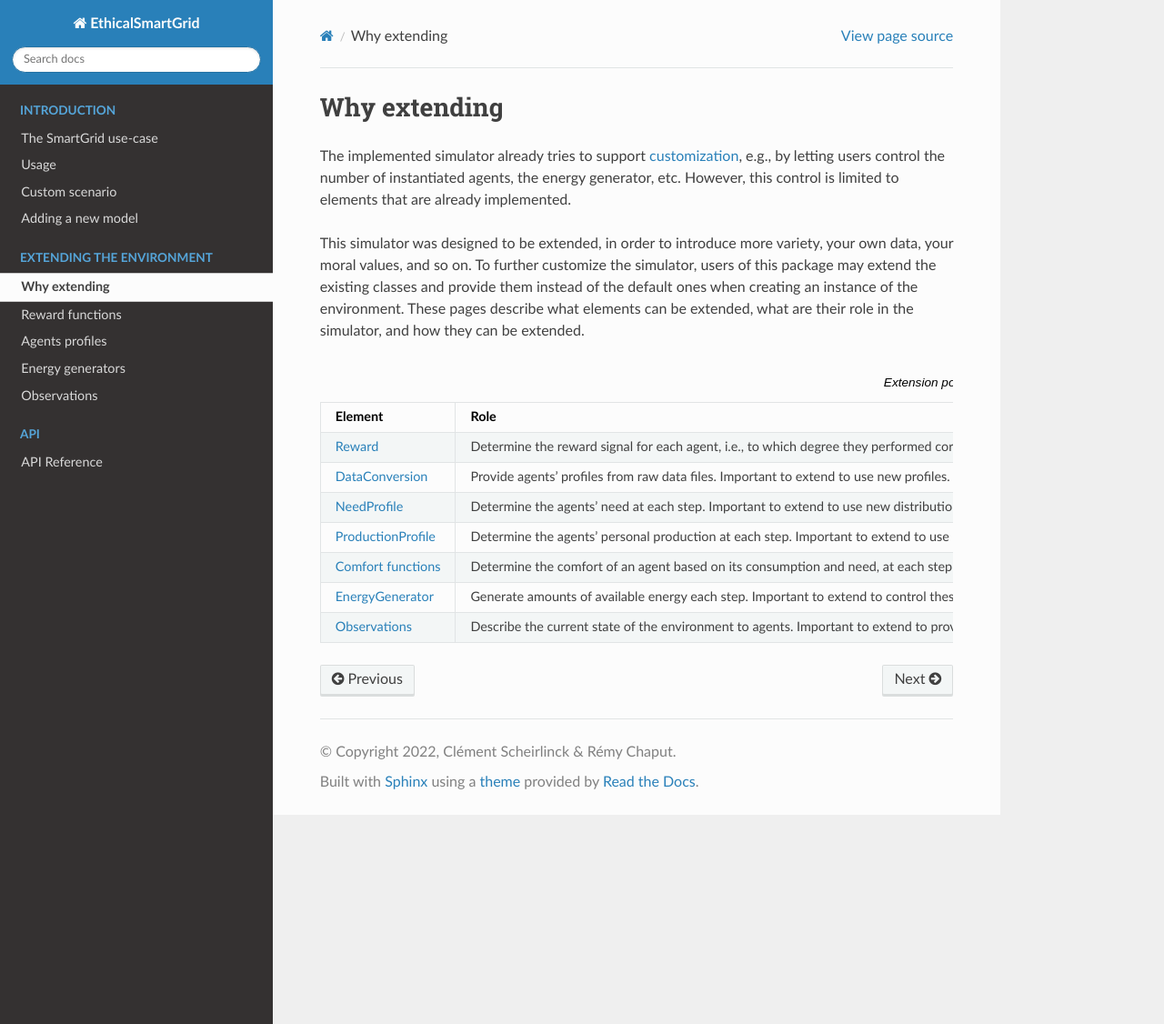
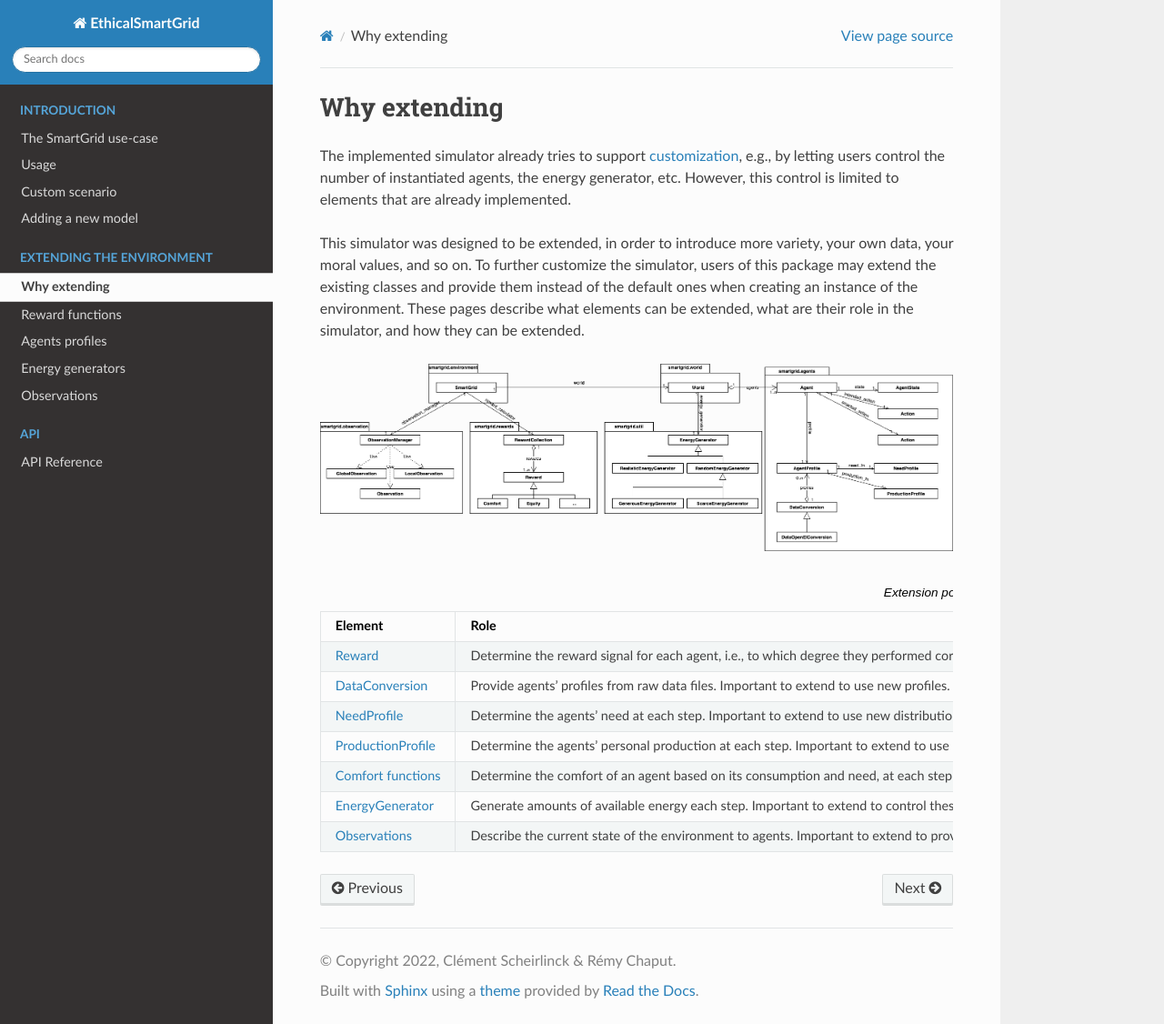
Before and after one commit to ethicsai/ethical-smart-grid, a Sphinx documentation site: the page built from docs/source/extending/index.rst, in a window 1280 px wide and 1126 px high. Shown: the whole window at 91% size. Built offline with Sphinx 7.4.7 and the Read the Docs theme 2.0.0, drawn with Linux system fonts in a browser that asks for light colours.

Commit message:
Added architecture (class) diagram in docs
The diagram is voluntarily simplified (does not show attributes nor methods) to be more readable and easier to write.
It can be used to visually grasp the links between classes, and then refer to the complete API doc.

```diff
--- a/docs/source/api.rst
+++ b/docs/source/api.rst
@@ -1,5 +1,9 @@
 API Reference
 =============
+
+.. image:: /images/architecture.drawio.png
+   :target: /images/architecture.drawio.png
+   :alt: Simplified class diagram representing the links between the important classes. Attributes and methods are not shown.
 
 .. autosummary::
    :toctree: modules
--- a/docs/source/extending/index.rst
+++ b/docs/source/extending/index.rst
@@ -12,6 +12,10 @@ To further customize the simulator, users of this package may extend the
 existing classes and provide them instead of the default ones when creating
 an instance of the environment. These pages describe what elements can be
 extended, what are their role in the simulator, and how they can be extended.
+
+.. image:: /images/architecture.drawio.png
+   :target: /images/architecture.drawio.png
+   :alt: Simplified class diagram representing the links between the important classes. Attributes and methods are not shown.
 
 .. list-table:: Extension points
    :header-rows: 1
```
Also changed, not shown: docs/source/images/architecture.drawio.png (added).
